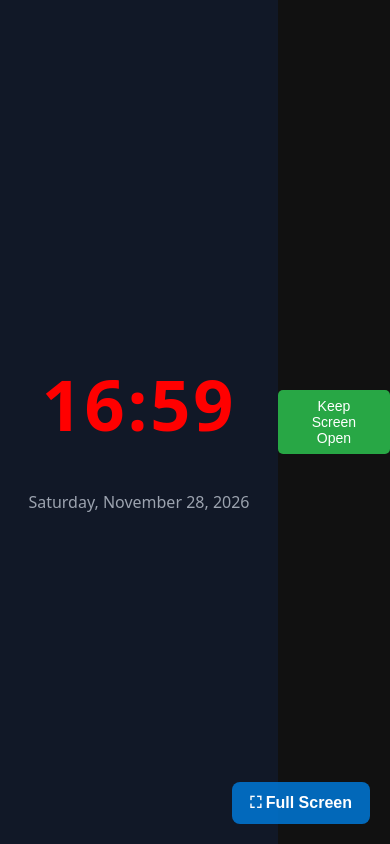
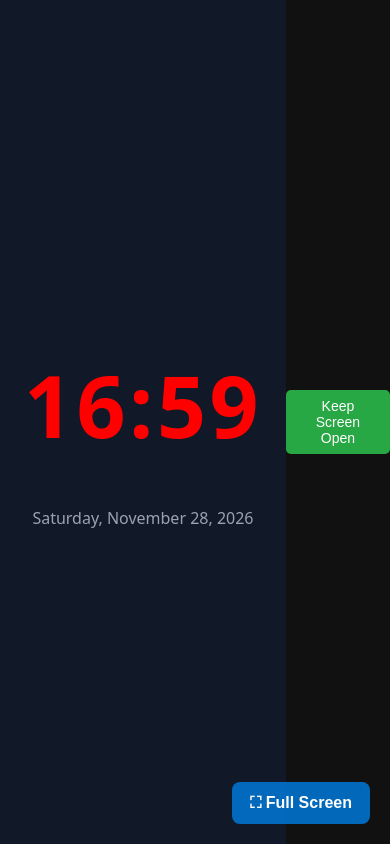
Before and after one commit to codelearner2017/big-clock, a plain HTML site: page index.html in a window 390 px wide. Drawn offline with Linux system fonts and the light colour scheme.

Commit message:
Adjust font size clamp values for #clock-time
Updated font size scaling for #clock-time to improve responsiveness.

```diff
--- a/index.html
+++ b/index.html
@@ -32,7 +32,7 @@
 
 #clock-time {
     /* Scales smoothly from 3.5rem on mobile up to 9rem on large screens */
-    font-size: clamp(3.5rem, 18vw, 16rem); /* changed from 18vw and 16 rem */
+    font-size: clamp(3.5rem, 22vw, 20rem); /* changed from 18vw and 16 rem */
     font-weight: 800;
     line-height: 2.1; /* changed from 1.1 to 2.1 */
     letter-spacing: 0.04em;
```
